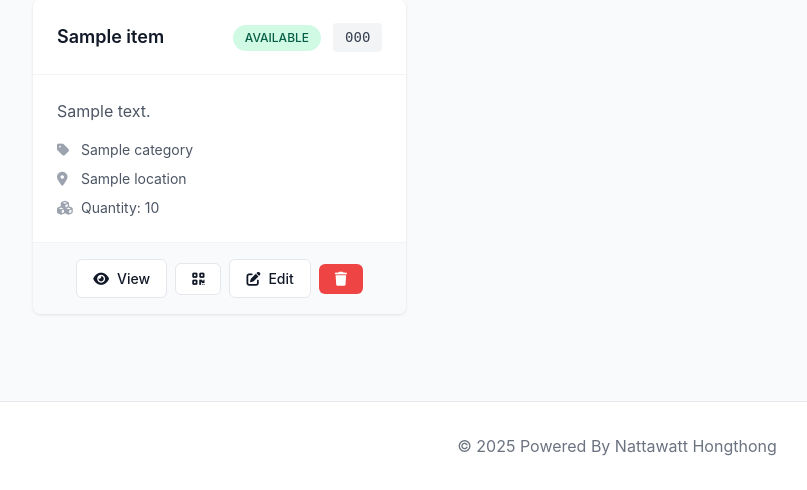
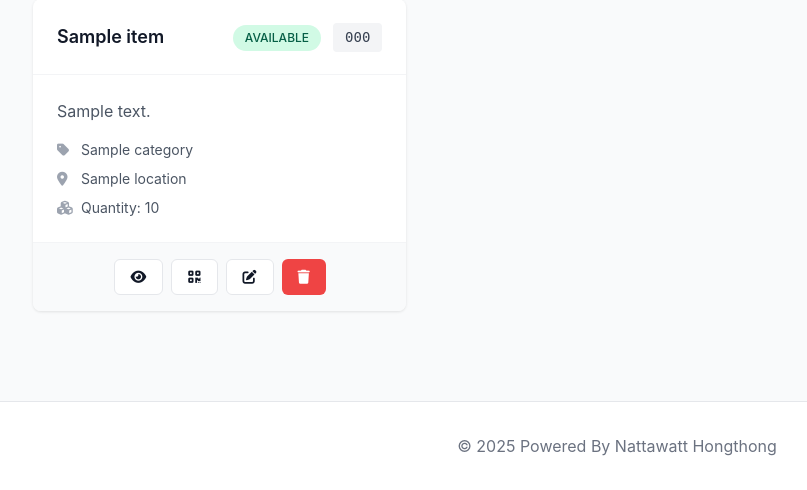
Before and after one commit to RealNattawattHongthong/inventory, a Flask app: template templates/inventory_index.html in a window 1280 px wide. Shown: the part 310-800 px from the top of the page, without its empty margins (23-830 px from the left). Run offline with Flask 3, Linux system fonts and the light colour scheme; the template is opened without the code that fills it: most values are stand-ins (such as "Sample title", 1, 10 or a date in 2020).

Commit message:
Align footer buttons with consistent icon-only design
- Convert all footer buttons to icon-only format (View, Edit)
- Add proper CSS for button alignment and sizing
- Set minimum width/height for consistent button dimensions
- Ensure forms display inline-flex for proper alignment
- Add title attributes for accessibility

🤖 Generated with [Claude Code](https://claude.ai/code)

Co-Authored-By: Claude <noreply@anthropic.com>

```diff
--- a/static/css/inventory_style.css
+++ b/static/css/inventory_style.css
@@ -498,6 +498,19 @@ body {
     margin-top: auto;
     justify-content: center;
     align-items: center;
+}
+
+.item-footer form {
+    display: inline-flex;
+    margin: 0;
+}
+
+.item-footer .btn {
+    min-width: 44px;
+    min-height: 36px;
+    display: inline-flex;
+    align-items: center;
+    justify-content: center;
 }
 
 /* Empty State */
--- a/templates/inventory_auth_index.html
+++ b/templates/inventory_auth_index.html
@@ -92,17 +92,15 @@
             </div>
 
             <div class="item-footer">
-                <a href="/item/{{ item.code }}" class="btn btn-sm btn-outline">
+                <a href="/item/{{ item.code }}" class="btn btn-sm btn-outline" title="View Details">
                     <i class="fas fa-eye"></i>
-                    View
                 </a>
                 <a href="/qr/{{ item.code }}" class="btn btn-sm btn-outline" download title="Download QR Code">
                     <i class="fas fa-qrcode"></i>
                 </a>
                 {% if current_user.is_authenticated %}
-                <a href="/edit/{{ item.code }}" class="btn btn-sm btn-outline">
+                <a href="/edit/{{ item.code }}" class="btn btn-sm btn-outline" title="Edit Item">
                     <i class="fas fa-edit"></i>
-                    Edit
                 </a>
                 <form method="POST" action="/delete/{{ item.code }}" style="display: inline-block;" onsubmit="return confirm('Are you sure you want to delete this item?');">
                     <button type="submit" class="btn btn-sm btn-danger" title="Delete">
--- a/templates/inventory_index.html
+++ b/templates/inventory_index.html
@@ -68,16 +68,14 @@
             </div>
 
             <div class="item-footer">
-                <a href="/item/{{ item.code }}" class="btn btn-sm btn-outline">
+                <a href="/item/{{ item.code }}" class="btn btn-sm btn-outline" title="View Details">
                     <i class="fas fa-eye"></i>
-                    View
                 </a>
                 <a href="/qr/{{ item.code }}" class="btn btn-sm btn-outline" download title="Download QR Code">
                     <i class="fas fa-qrcode"></i>
                 </a>
-                <a href="/edit/{{ item.code }}" class="btn btn-sm btn-outline">
+                <a href="/edit/{{ item.code }}" class="btn btn-sm btn-outline" title="Edit Item">
                     <i class="fas fa-edit"></i>
-                    Edit
                 </a>
                 <form method="POST" action="/delete/{{ item.code }}" style="display: inline-block;" onsubmit="return confirm('Are you sure you want to delete this item?');">
                     <button type="submit" class="btn btn-sm btn-danger" title="Delete">
```
